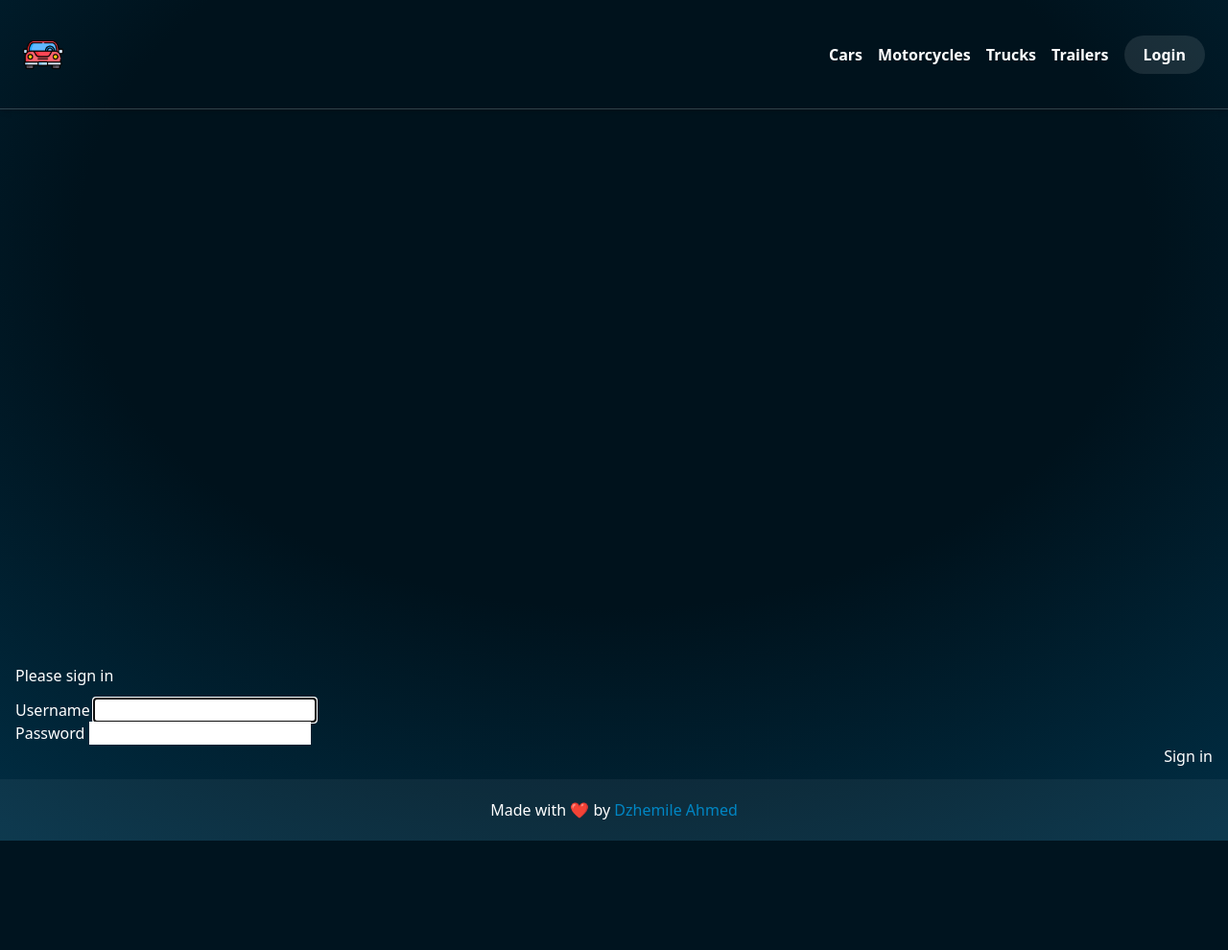
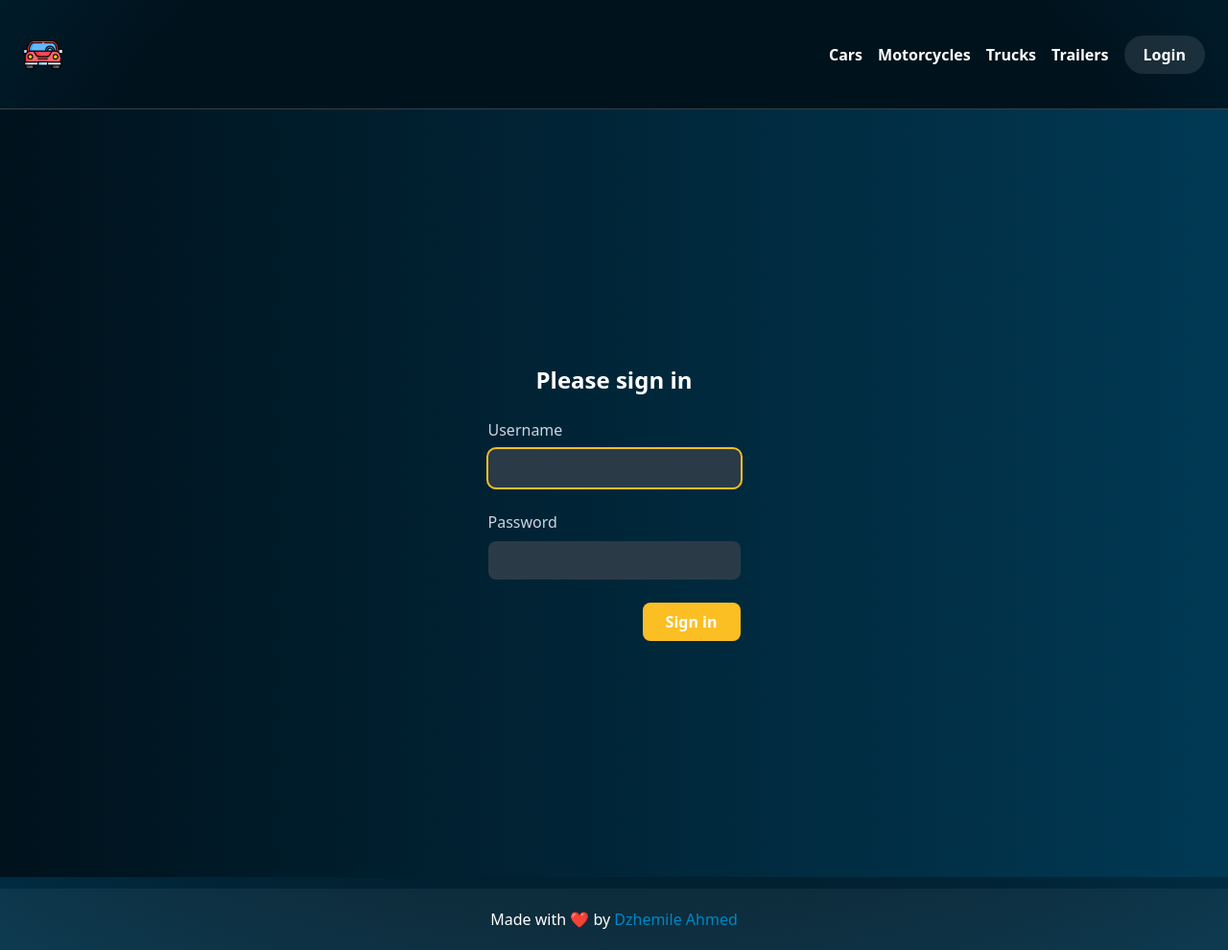
Before and after one commit to Dzhemile-dzh/vehicle-shop, a Symfony app: template templates/security/login.html.twig in a window 1280 px wide. Shown: the whole page at 96% size. Before the commit the page ends 876 px from the top, so only its background shows below. Run offline with Twig, Linux system fonts and the light colour scheme; the template is opened without the code that fills it, so the values that code supplies are empty; style sheets or scripts are compiled from the project's sources; some libraries are stand-ins or nearby versions.

Commit message:
updated views

```diff
--- a/templates/base.html.twig
+++ b/templates/base.html.twig
@@ -11,7 +11,7 @@
         {% endblock %}
     </head>
     <body class="text-white" style="background: radial-gradient(102.21% 102.21% at 50% 28.75%, #00121C 42.62%, #013954 100%);">
-        <div class="flex flex-col justify-between min-h-screen relative">
+        <div class="flex flex-col justify-between relative">
             <div>
                 <header class="h-[114px] shrink-0 flex flex-col sm:flex-row items-center sm:justify-between py-4 sm:py-0 px-6 border-b border-white/20 shadow-md">
                     <a href="/">
--- a/templates/car/details.html.twig
+++ b/templates/car/details.html.twig
@@ -13,7 +13,7 @@
 </div>
 <div class="md:flex justify-center space-x-3 mt-5 px-4 lg:px-8">
     <div class="flex justify-center">
-        <img class="max-h-[300px] md:max-h-[500px]" src="{{ asset('images/car.png') }}" alt="car image">
+        <img class="h-[400px] w-[400px]" src="{{ asset('images/car.png') }}" alt="car image">
     </div>
     <div class="space-y-5">
         <div class="mt-8 max-w-xl mx-auto">
--- a/templates/security/login.html.twig
+++ b/templates/security/login.html.twig
@@ -3,30 +3,29 @@
 {% block title %}Log In!{% endblock %}
 
 {% block body %}
-<div class="container">
-    <div class="row">
-        <div class="login-form bg-light mt-4 p-4">
-            <form method="post" class="row g-3">
-                <h1 class="h3 mb-3 font-weight-normal">Please sign in</h1>
+<div class="flex items-center justify-center min-h-screen bg-gradient-to-r from-[#00121C] to-[#013954] px-4">
+    <div class="md:flex justify-center space-x-3 mt-5 px-4 lg:px-8">
+        <form method="post" class="space-y-6">
+            <h1 class="text-2xl font-semibold text-center text-white mb-4">Please sign in</h1>
             {% if error %}
-                    <div class="alert alert-danger">{{ error.messageKey|trans(error.messageData, 'security') }}</div>
+                <div class="bg-red-600 text-white p-3 rounded-md text-sm">
+                    {{ error.messageKey|trans(error.messageData, 'security') }}
+                </div>
             {% endif %}
-                <div class="col-12">
-                    <label for="inputUsername">Username</label>
-                    <input type="text" name="username" id="inputUsername" class="form-control" required autofocus>
+            <div>
+                <label for="inputUsername" class="block text-slate-300 mb-2">Username</label>
+                <input type="text" name="username" id="inputUsername" class="w-full rounded-lg bg-[#2A3B47] text-white py-2 px-4 focus:ring-2 focus:ring-amber-400 focus:outline-none" required autofocus>
             </div>
-                <div class="col-12">
-                    <label for="inputPassword">Password</label>
-                    <input type="password" name="password" id="inputPassword" class="form-control" required>
+            <div>
+                <label for="inputPassword" class="block text-slate-300 mb-2">Password</label>
+                <input type="password" name="password" id="inputPassword" class="w-full rounded-lg bg-[#2A3B47] text-white py-2 px-4 focus:ring-2 focus:ring-amber-400 focus:outline-none" required>
             </div>
-
-                <div class="col-12">
-                    <button class="btn btn-lg btn-primary float-end" type="submit">
+            <div class="flex justify-end">
+                <button class="bg-amber-400 hover:bg-amber-500 text-white font-semibold py-2 px-6 rounded-lg transition duration-200">
                     Sign in
                 </button>
             </div>
         </form>
     </div>
 </div>
-</div>
 {% endblock %}
--- a/templates/trailer/list.html.twig
+++ b/templates/trailer/list.html.twig
@@ -11,7 +11,7 @@
                 Trailers List
             </h1>
             <a
-                href="{{ path('trailers_create') }}"
+                href="{{ path('trailer_create') }}"
                 class="inline-block bg-amber-400 text-white font-semibold py-2 px-4 rounded-lg hover:bg-amber-500 focus:outline-none focus:ring-2 focus:ring-amber-400 focus:ring-opacity-50"
             >
                 Add New Trailers
```
Lines whose indentation alone changed are shown as unchanged.
